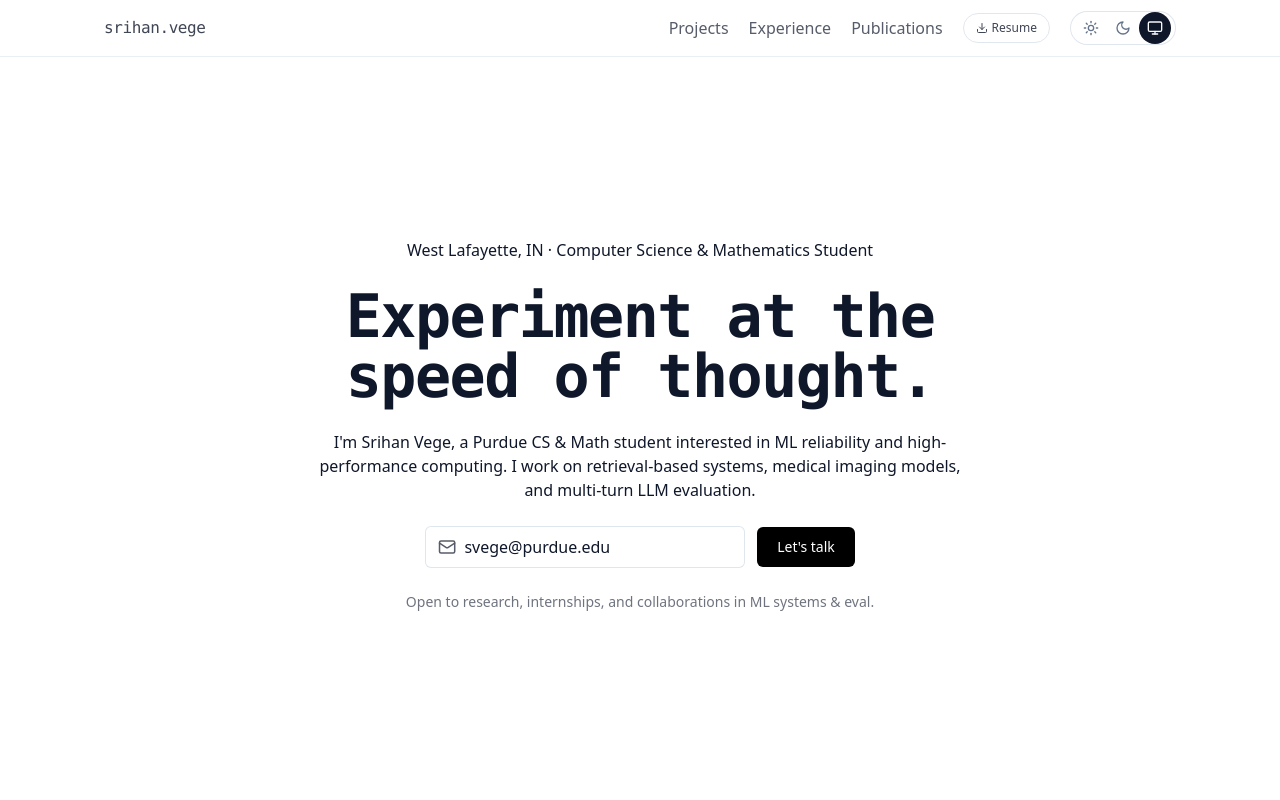
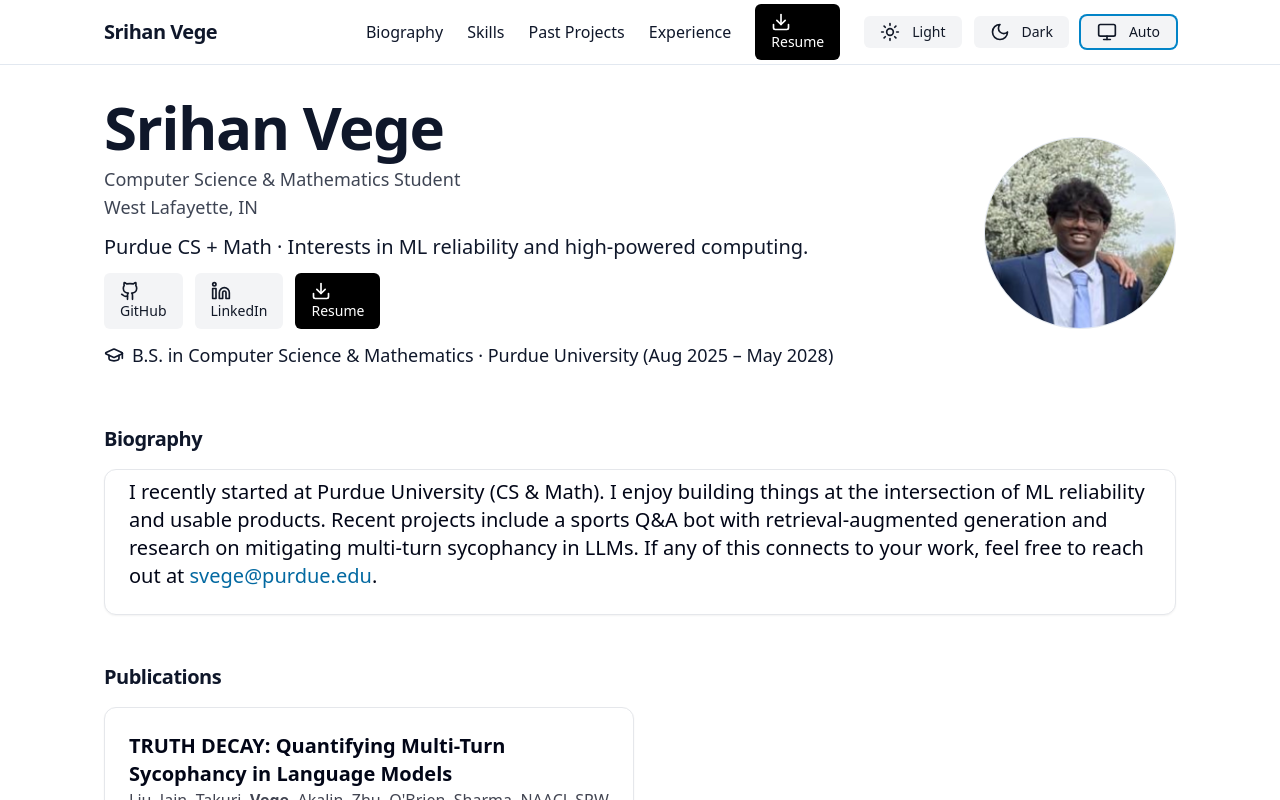
Before and after one commit to srihanvege/srihan-vege-website3, a React (Vite) app: page / in a window 1280 px wide. Shown: the top 800 px of the page. Built offline with nearby package versions, Linux system fonts and the light colour scheme; the HTML template or start-up script is replaced by a standard one.

Commit message:
Update App.tsx

```diff
--- a/src/App.tsx
+++ b/src/App.tsx
@@ -131,47 +131,33 @@ function ThemeToggle({
   mode: Mode;
   setMode: (m: Mode) => void;
 }) {
-  const base =
-    "h-8 w-8 flex items-center justify-center rounded-full text-sm transition";
+  const btn = "h-8 px-3 rounded-md text-base";
 
   return (
-    <div className="inline-flex items-center rounded-full border border-slate-300/60 bg-white/70 backdrop-blur px-1">
-      <button
-        type="button"
+    <div className="inline-flex items-center gap-3 text-base">
+      <Button
+        variant="secondary"
+        className={`${btn} ${mode === "light" ? "ring-2 ring-sky-600" : ""}`}
         onClick={() => setMode("light")}
-        className={`${base} ${
-          mode === "light"
-            ? "bg-slate-900 text-slate-50"
-            : "text-slate-500"
-        }`}
-        aria-label="Light mode"
       >
-        <Sun className="w-4 h-4" />
-      </button>
-      <button
-        type="button"
+        <Sun className="w-5 h-5 mr-1" /> Light
+      </Button>
+
+      <Button
+        variant="secondary"
+        className={`${btn} ${mode === "dark" ? "ring-2 ring-sky-600" : ""}`}
         onClick={() => setMode("dark")}
-        className={`${base} ${
-          mode === "dark"
-            ? "bg-slate-900 text-slate-50"
-            : "text-slate-500"
-        }`}
-        aria-label="Dark mode"
       >
-        <Moon className="w-4 h-4" />
-      </button>
-      <button
-        type="button"
+        <Moon className="w-5 h-5 mr-1" /> Dark
+      </Button>
+
+      <Button
+        variant="secondary"
+        className={`${btn} ${mode === "system" ? "ring-2 ring-sky-600" : ""}`}
         onClick={() => setMode("system")}
-        className={`${base} ${
-          mode === "system"
-            ? "bg-slate-900 text-slate-50"
-            : "text-slate-500"
-        }`}
-        aria-label="System theme"
       >
-        <Monitor className="w-4 h-4" />
-      </button>
+        <Monitor className="w-5 h-5 mr-1" /> Auto
+      </Button>
     </div>
   );
 }
@@ -247,8 +233,8 @@ export default function App() {
     : "min-h-screen bg-white text-slate-900 text-lg";
 
   const headerClass = isDark
-    ? "sticky top-0 z-50 backdrop-blur bg-slate-950/80 border-b border-slate-900/70"
-    : "sticky top-0 z-50 backdrop-blur bg-white/80 border-b border-slate-200/70";
+    ? "sticky top-0 z-50 backdrop-blur bg-slate-900/80 border-b border-slate-800"
+    : "sticky top-0 z-50 backdrop-blur bg-white/80 border-b border-slate-200";
 
   const footerTextClass = isDark ? "text-slate-400" : "text-slate-500";
 
@@ -267,45 +253,29 @@ export default function App() {
   return (
     <div className={mainClass}>
       <header className={headerClass}>
-        <nav className="max-w-6xl mx-auto px-6 sm:px-8 lg:px-10 h-14 flex items-center justify-between text-sm sm:text-base">
-          {/* Left: minimal mono mark */}
-          <a
-            href="#home"
-            className="font-mono tracking-tight text-sm sm:text-base opacity-80 hover:opacity-100 transition"
-          >
-            srihan.vege
+        <nav className="max-w-6xl mx-auto px-6 sm:px-8 lg:px-10 h-16 flex items-center justify-between text-lg">
+          <a href="#home" className="font-semibold text-xl tracking-tight">
+            {INFO.name}
           </a>
-
-          {/* Right: slim nav + theme + resume */}
-          <div className="hidden sm:flex items-center gap-5">
-            <a
-              href="#projects"
-              className="opacity-70 hover:opacity-100 transition"
-            >
-              Projects
+          <div className="hidden sm:flex items-center gap-6 text-base">
+            <a href="#about" className="hover:opacity-80">
+              Biography
             </a>
-            <a
-              href="#experience"
-              className="opacity-70 hover:opacity-100 transition"
-            >
+            <a href="#skills" className="hover:opacity-80">
+              Skills
+            </a>
+            <a href="#projects" className="hover:opacity-80">
+              Past Projects
+            </a>
+            <a href="#experience" className="hover:opacity-80">
               Experience
             </a>
-            <a
-              href="#notes"
-              className="opacity-70 hover:opacity-100 transition"
-            >
-              Publications
-            </a>
 
-            <a
-              href={INFO.resumeUrl}
-              target="_blank"
-              rel="noreferrer"
-              className="inline-flex items-center gap-1 rounded-full border border-slate-300/70 px-3 py-1.5 text-xs font-medium opacity-80 hover:opacity-100 hover:bg-slate-900 hover:text-slate-50 transition"
-            >
-              <Download className="w-3 h-3" />
-              Resume
-            </a>
+            <Button asChild className="rounded-md text-base px-3 py-1.5">
+              <a href={INFO.resumeUrl} target="_blank" rel="noreferrer">
+                <Download className="w-5 h-5 mr-2" /> Resume
+              </a>
+            </Button>
 
             <ThemeToggle mode={mode} setMode={setMode} />
           </div>
@@ -313,73 +283,72 @@ export default function App() {
       </header>
 
       <main>
-        {}
         <section
           id="home"
-          className="max-w-6xl mx-auto px-6 sm:px-8 lg:px-10 min-h-[calc(100vh-4rem)] flex items-center justify-center"
+          className="max-w-6xl mx-auto px-6 sm:px-8 lg:px-10 py-8"
         >
-          <div className="max-w-3xl text-center space-y-6">
-            <motion.p
-              initial={{ opacity: 0, y: 6 }}
-              animate={{ opacity: 1, y: 0 }}
-              transition={{ duration: 0.3 }}
-              className="text-sm sm:text-base opacity-60"
-            >
-              {INFO.location} · {INFO.role}
-            </motion.p>
+          <div className="grid md:grid-cols-[1fr,220px] gap-6 items-center">
+            <div>
+              <motion.h1
+                initial={{ opacity: 0, y: 8 }}
+                animate={{ opacity: 1, y: 0 }}
+                transition={{ duration: 0.4 }}
+                className="text-5xl sm:text-6xl font-extrabold tracking-tight"
+              >
+                {INFO.name}
+              </motion.h1>
+              <p className={`mt-2 text-2xl ${MUTED}`}>{INFO.role}</p>
+              <p className={`text-xl ${MUTED}`}>{INFO.location}</p>
+              <p className={`mt-3 max-w-3xl leading-relaxed ${PANEL_TEXT}`}>
+                {INFO.headline}
+              </p>
 
-            <motion.h1
-              initial={{ opacity: 0, y: 10 }}
-              animate={{ opacity: 1, y: 0 }}
-              transition={{ duration: 0.4, delay: 0.05 }}
-              className="font-mono text-4xl sm:text-5xl lg:text-6xl font-semibold tracking-tight"
-            >
-              Experiment at the speed of thought.
-            </motion.h1>
+              <div className="mt-3 flex flex-wrap gap-3">
+                <Button
+                  asChild
+                  variant="secondary"
+                  className="rounded-md text-lg px-4 py-2"
+                >
+                  <a href={INFO.github} target="_blank" rel="noreferrer">
+                    <Github className="w-5 h-5 mr-2" /> GitHub
+                  </a>
+                </Button>
 
-            <motion.p
-              initial={{ opacity: 0, y: 12 }}
-              animate={{ opacity: 1, y: 0 }}
-              transition={{ duration: 0.45 }}
-              className="text-sm sm:text-base opacity-80 leading-relaxed max-w-2xl mx-auto"
-            >
-              I&apos;m {INFO.name}, a Purdue CS & Math student interested in ML
-              reliability and high-performance computing. I work on
-              retrieval-based systems, medical imaging models, and multi-turn
-              LLM evaluation.
-            </motion.p>
+                <Button
+                  asChild
+                  variant="secondary"
+                  className="rounded-md text-lg px-4 py-2"
+                >
+                  <a href={INFO.linkedin} target="_blank" rel="noreferrer">
+                    <Linkedin className="w-5 h-5 mr-2" /> LinkedIn
+                  </a>
+                </Button>
 
-            {}
-            <motion.form
-              initial={{ opacity: 0, y: 12 }}
-              animate={{ opacity: 1, y: 0 }}
-              transition={{ duration: 0.45 }}
-              onSubmit={(e) => e.preventDefault()}
-              className="mt-4 flex flex-col sm:flex-row items-center justify-center gap-3"
-            >
-              <div className="w-full sm:w-80 flex items-center gap-2 rounded-md border border-slate-300/60 px-3 py-2 bg-white/5 backdrop-blur-sm">
-                <Mail className="w-5 h-5 opacity-70" />
-                <input
-                  type="email"
-                  defaultValue={INFO.email}
-                  placeholder="you@domain.com"
-                  className="w-full bg-transparent outline-none text-base placeholder:opacity-60"
+                <Button asChild className="rounded-md text-lg px-4 py-2">
+                  <a href={INFO.resumeUrl} target="_blank" rel="noreferrer">
+                    <Download className="w-5 h-5 mr-2" /> Resume
+                  </a>
+                </Button>
+              </div>
+
+              <div className="mt-3 text-lg flex items-center gap-2">
+                <GraduationCap className="w-5 h-5" />
+                <span>
+                  B.S. in Computer Science & Mathematics · Purdue University
+                  (Aug 2025 – May 2028)
+                </span>
+              </div>
+            </div>
+
+            <div className="justify-self-center md:justify-self-end">
+              <div className="w-44 h-44 sm:w-48 sm:h-48 rounded-full overflow-hidden shadow-inner border border-slate-200">
+                <img
+                  src="/1753369044349.jpeg"
+                  alt="Srihan Vege"
+                  className="w-full h-full object-cover"
                 />
               </div>
-
-              <Button
-                type="submit"
-                className="w-full sm:w-auto rounded-md text-base px-5 py-2.5"
-                asChild
-              >
-                <a href={`mailto:${INFO.email}`}>Let&apos;s talk</a>
-              </Button>
-            </motion.form>
-
-            <p className="text-sm opacity-60">
-              Open to research, internships, and collaborations in ML systems &
-              eval.
-            </p>
+            </div>
           </div>
         </section>
 
@@ -433,7 +402,11 @@ export default function App() {
         <Section id="projects" title="Past Projects">
           <div className="grid sm:grid-cols-2 lg:grid-cols-3 gap-3">
             {PROJECTS.map((p, idx) => (
-              <Card key={idx} className={PANEL_CARD_CLASS} style={cardStyle}>
+              <Card
+                key={idx}
+                className={PANEL_CARD_CLASS}
+                style={cardStyle}
+              >
                 <CardHeader className="pb-2">
                   <CardTitle
                     className={`flex items-start justify-between gap-2 ${PANEL_TEXT}`}
@@ -473,7 +446,11 @@ export default function App() {
         <Section id="experience" title="Experience">
           <div className="space-y-2">
             {EXPERIENCE.map((e, idx) => (
-              <Card key={idx} className={PANEL_CARD_CLASS} style={cardStyle}>
+              <Card
+                key={idx}
+                className={PANEL_CARD_CLASS}
+                style={cardStyle}
+              >
                 <CardHeader className="pb-2">
                   <CardTitle
                     className={`flex items-center gap-2 text-xl ${PANEL_TEXT}`}
@@ -546,7 +523,7 @@ export default function App() {
       </main>
 
       <footer className="border-t border-slate-200 mt-6">
-        <div className="max-w-6xl mx-auto px-6 sm:px-8 lg:px-10 py-6 text-base flex flex-wrap items-center justify-between gap-4">
+        <div className="max-w-6xl mx-auto px-6 sm:px-8 lg:px-10 py-6 text-base flex flex-wrap items-center justify-between" >
           <div className="flex items-center gap-4">
             <LinkIcon href={INFO.github} title="GitHub">
               <Github className="w-5 h-5" />
```
